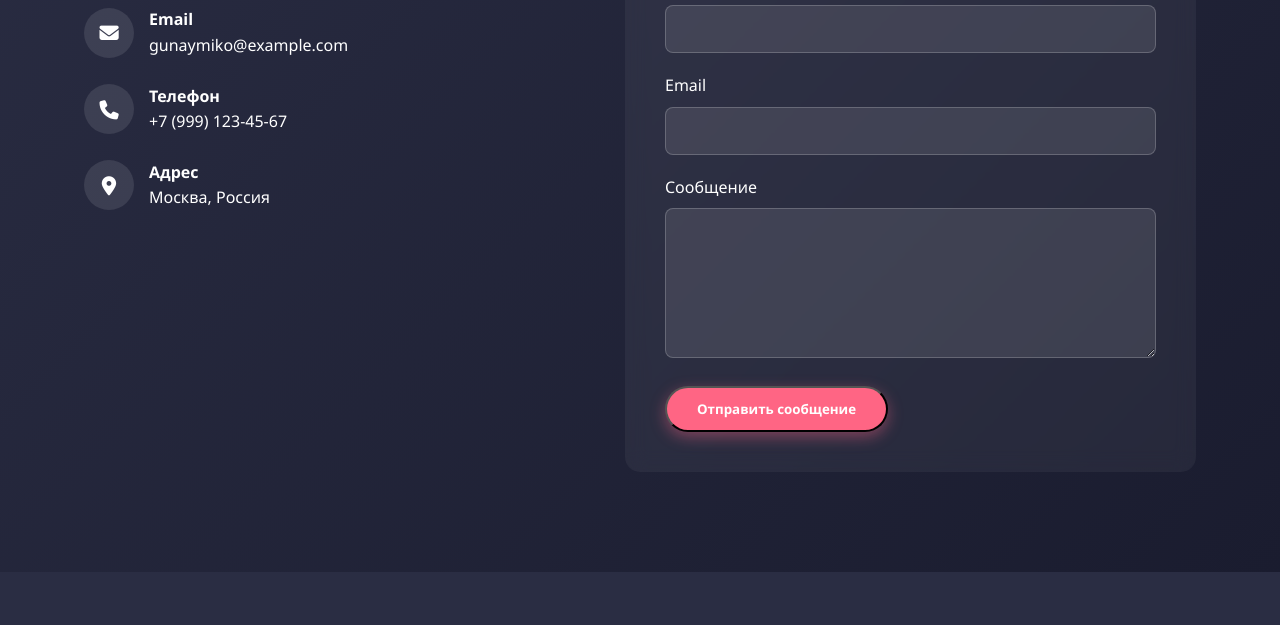
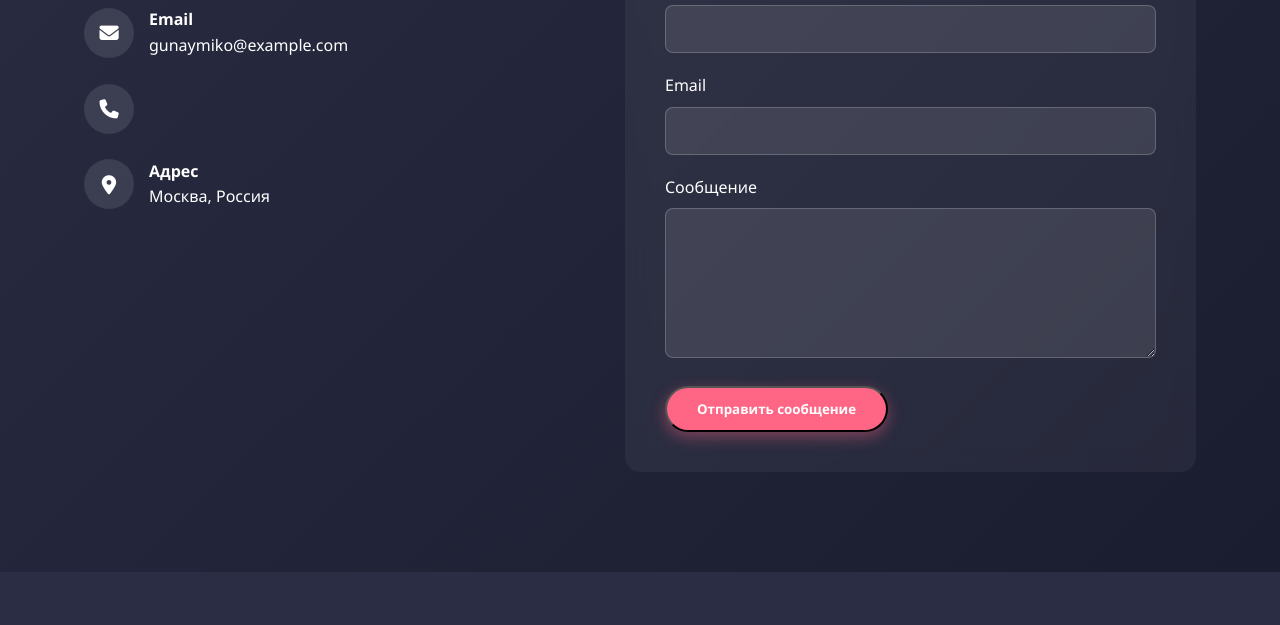
Before and after one commit to gunaymiko-cloud/My-Site, a plain HTML site: page spartak.html in a window 1280 px wide. Shown: the part 2627-3252 px from the top of the page. Drawn offline with Linux system fonts and the light colour scheme.

Commit message:
Update spartak.html

```diff
--- a/spartak.html
+++ b/spartak.html
@@ -666,8 +666,6 @@
                             <i class="fas fa-phone"></i>
                         </div>
                         <div>
-                            <h4>Телефон</h4>
-                            <p>+7 (999) 123-45-67</p>
                         </div>
                     </div>
                     <div class="contact-item">
```
